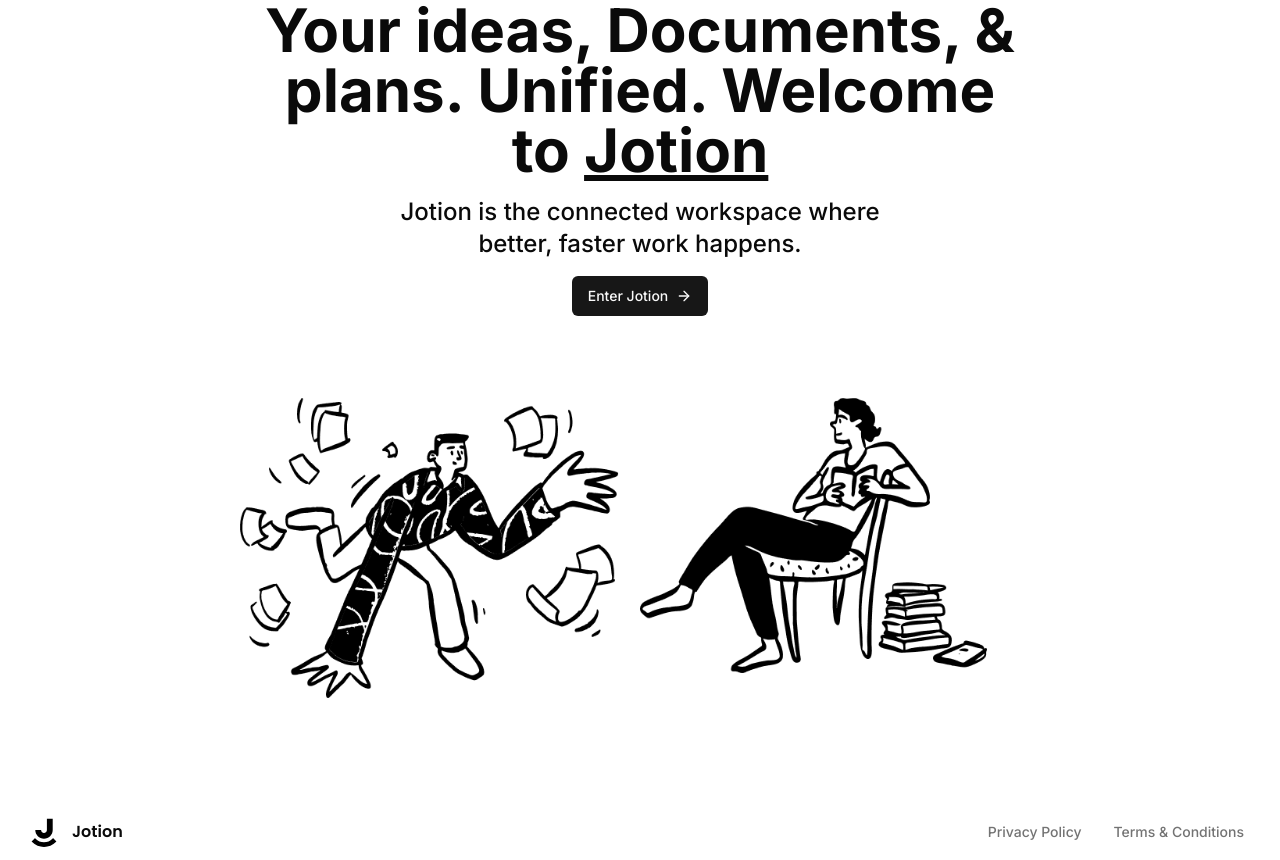
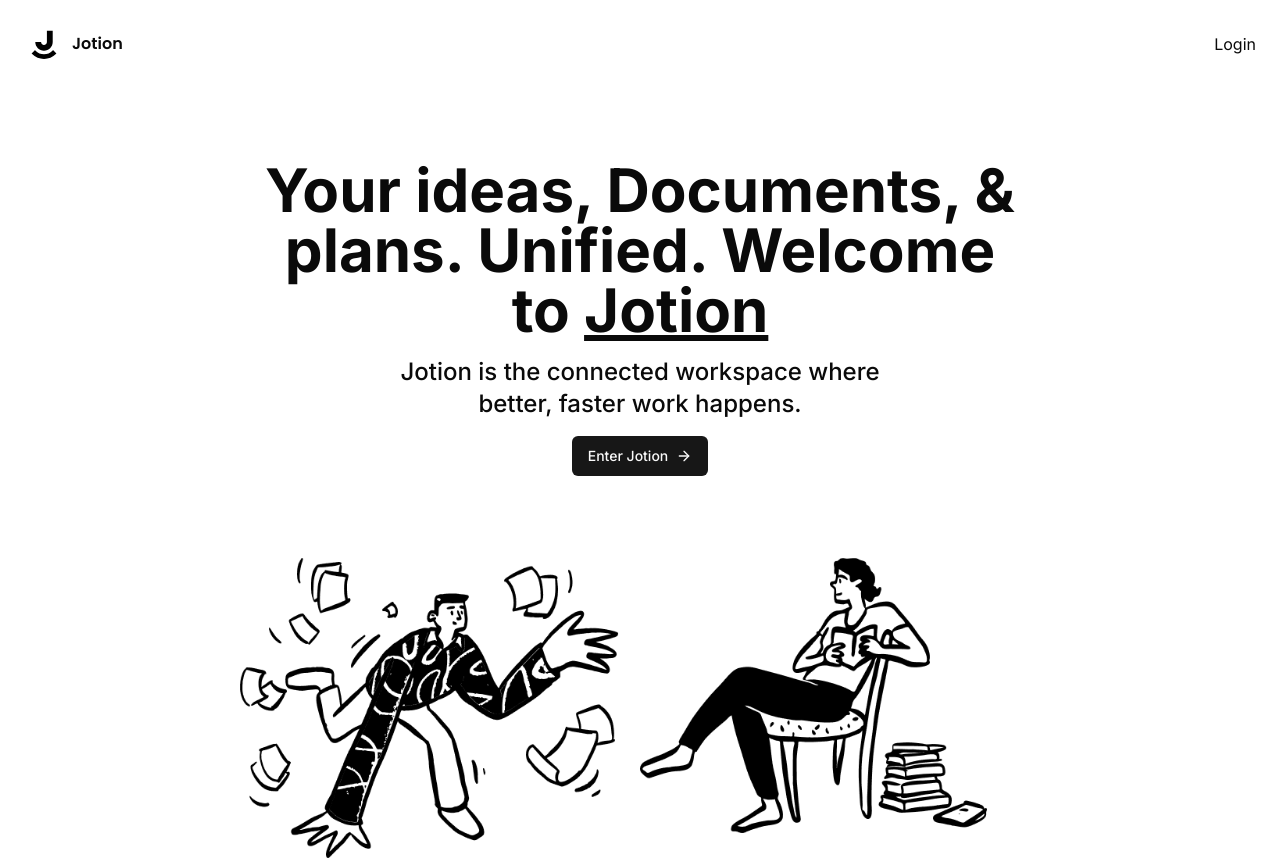
Before and after one commit to Awais512/notion-clone, a Next.js app: page / in a window 1280 px wide. Shown: the top 860 px of the page. Built offline with nearby package versions, Linux system fonts and the light colour scheme.

Commit message:
Navbar and useScrollTop Hook

```diff
--- /dev/null
+++ b/app/(marketing)/_components/navbar.tsx
@@ -0,0 +1,25 @@
+"use client";
+
+import { useScrollTop } from "@/hooks/use-scroll-top";
+import { cn } from "@/lib/utils";
+import { Logo } from "./logo";
+
+const Navbar = () => {
+  const scrolled = useScrollTop();
+  return (
+    <div
+      className={cn(
+        "z-50 bg-background fixed top-0 flex items-center w-full p-6",
+        scrolled && "border-b shadow-sm"
+      )}
+    >
+      <Logo />
+
+      <div className="md:ml-auto md:justify-end justify-between w-full flex items-center gap-x-2">
+        Login
+      </div>
+    </div>
+  );
+};
+
+export default Navbar;
--- /dev/null
+++ b/app/(marketing)/layout.tsx
@@ -0,0 +1,12 @@
+import Navbar from "./_components/navbar";
+
+const MarketingLayout = ({ children }: { children: React.ReactNode }) => {
+  return (
+    <div className="h-full">
+      <Navbar />
+      <main className="h-full pt-40">{children}</main>
+    </div>
+  );
+};
+
+export default MarketingLayout;
--- /dev/null
+++ b/hooks/use-scroll-top.tsx
@@ -0,0 +1,19 @@
+import { useState, useEffect } from "react";
+
+export const useScrollTop = (threshold = 10) => {
+  const [scrolled, setScrolled] = useState(false);
+
+  useEffect(() => {
+    const handleScroll = () => {
+      if (window.scrollY > threshold) {
+        setScrolled(true);
+      } else {
+        setScrolled(false);
+      }
+    };
+    window.addEventListener("scroll", handleScroll);
+    return () => window.removeEventListener("scroll", handleScroll);
+  }, [threshold]);
+
+  return scrolled;
+};
```
